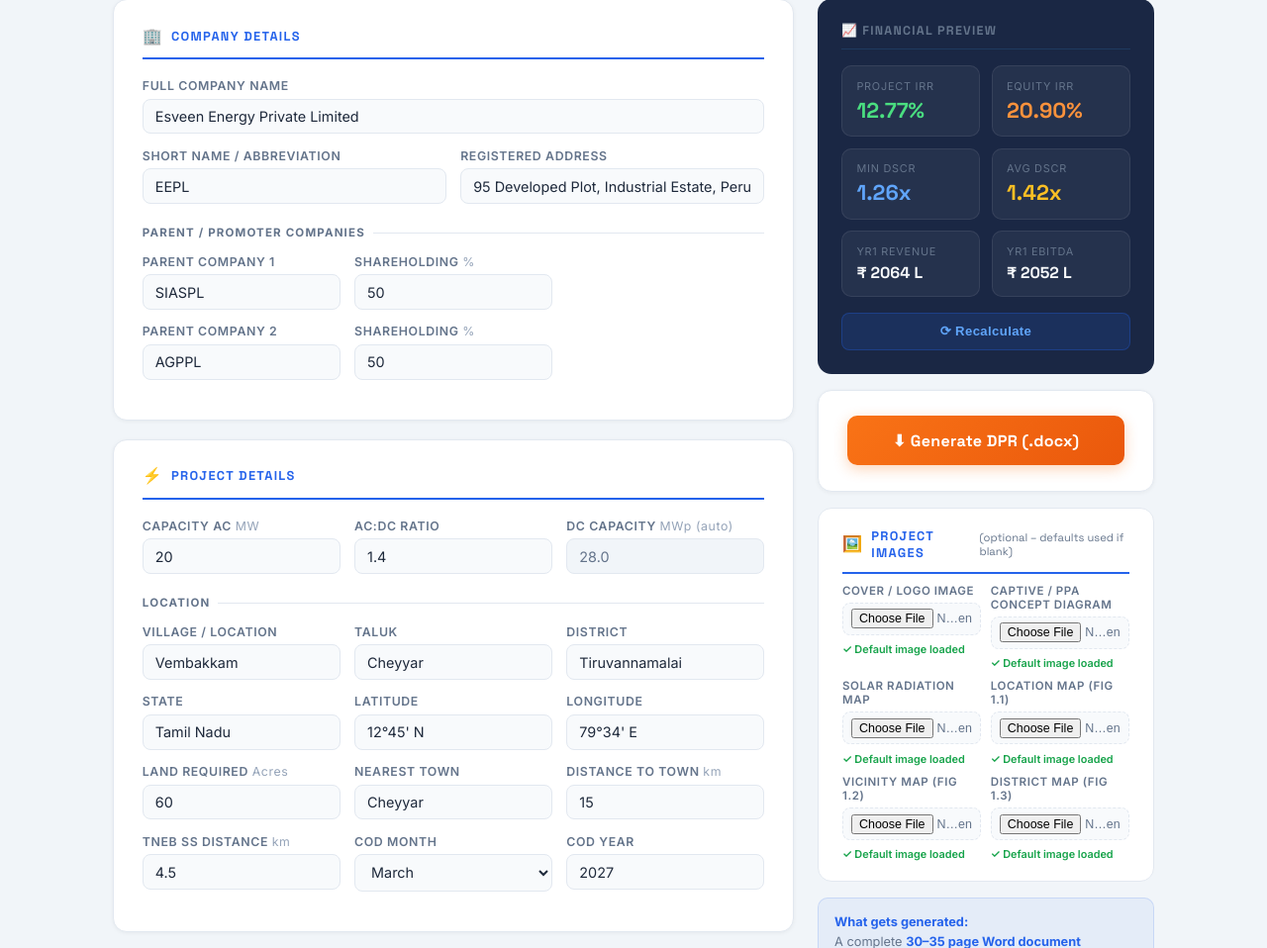
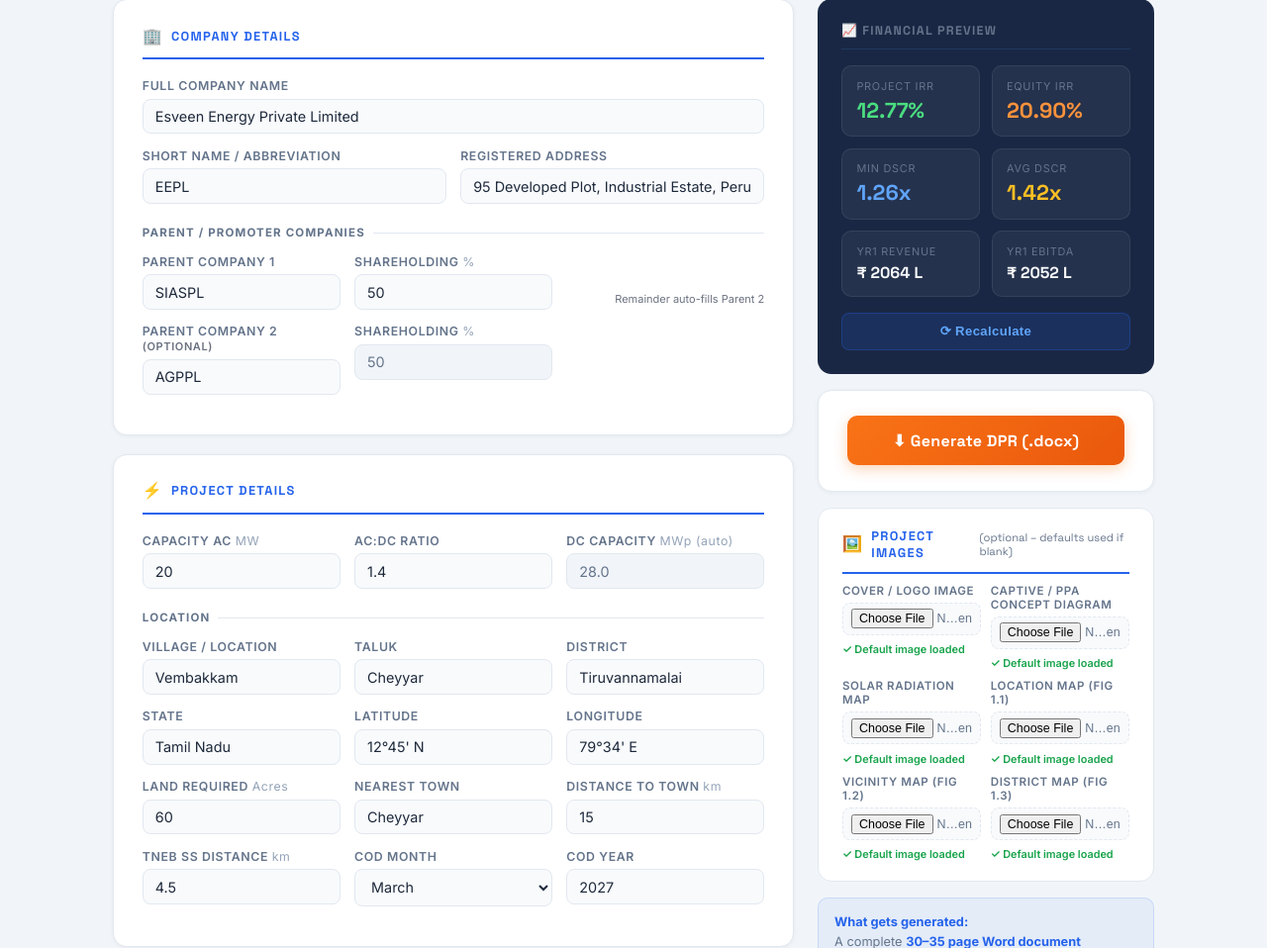
Before and after one commit to RRTSapp/DPR, a Flask app: page / in a window 1280 px wide. Shown: the part 188-1146 px from the top of the page at 99% size. Run offline with Flask 3, Linux system fonts and the light colour scheme; some libraries are stand-ins or nearby versions.

Commit message:
Add files via upload

```diff
--- a/templates/index.html
+++ b/templates/index.html
@@ -220,24 +220,25 @@
       <div class="row three">
         <div class="field">
           <label>Parent Company 1</label>
-          <input type="text" name="parent1_name" value="SIASPL">
+          <input type="text" name="parent1_name" id="parent1_name" value="SIASPL">
         </div>
         <div class="field">
           <label>Shareholding <span class="unit">%</span></label>
-          <input type="number" name="parent1_pct" value="50" min="1" max="99">
+          <input type="number" name="parent1_pct" id="parent1_pct" value="50" min="1" max="100" oninput="syncParent2Pct()">
         </div>
-        <div class="field" style="justify-content:flex-end">
-          <!-- spacer row for alignment -->
+        <div class="field" style="justify-content:flex-end;align-items:flex-end;padding-bottom:4px">
+          <small id="pct_hint" style="color:#6b7280;font-size:11px">Remainder auto-fills Parent 2</small>
         </div>
       </div>
-      <div class="row three">
+      <div class="row three" id="parent2_row">
         <div class="field">
-          <label>Parent Company 2</label>
-          <input type="text" name="parent2_name" value="AGPPL">
+          <label>Parent Company 2 <span style="color:#6b7280;font-size:11px">(optional)</span></label>
+          <input type="text" name="parent2_name" id="parent2_name" value="AGPPL" placeholder="Leave blank if sole owner">
         </div>
         <div class="field">
           <label>Shareholding <span class="unit">%</span></label>
-          <input type="number" name="parent2_pct" value="50" min="1" max="99">
+          <input type="number" name="parent2_pct" id="parent2_pct" value="50" min="0" max="99" readonly
+                 style="background:#f1f5f9;cursor:default" title="Auto-calculated as 100 minus Parent 1 %">
         </div>
         <div class="field"></div>
       </div>
@@ -543,6 +544,27 @@
 </div><!-- /container -->
 
 <script>
+  // ── Shareholding sync – allow 100% single owner ───────────────────────────
+  function syncParent2Pct() {
+    const p1 = parseFloat(document.getElementById('parent1_pct').value) || 0;
+    const p2 = Math.max(0, Math.round((100 - p1) * 10) / 10);
+    document.getElementById('parent2_pct').value = p2;
+    const row  = document.getElementById('parent2_row');
+    const hint = document.getElementById('pct_hint');
+    if (p1 >= 100) {
+      row.style.opacity = '0.35';
+      row.style.pointerEvents = 'none';
+      document.getElementById('parent2_name').placeholder = 'Not applicable (100% owned)';
+      hint.textContent = '100% single owner \u2013 no Partner 2 required';
+    } else {
+      row.style.opacity = '1';
+      row.style.pointerEvents = '';
+      document.getElementById('parent2_name').placeholder = 'Leave blank if sole owner';
+      hint.textContent = 'Remainder auto-fills Parent 2';
+    }
+  }
+  document.addEventListener('DOMContentLoaded', syncParent2Pct);
+
   // ── Auto-derive DC capacity ──────────────────────────────────────
   function calcDC() {
     const ac = parseFloat(document.getElementById('cap_ac').value) || 0;
```
